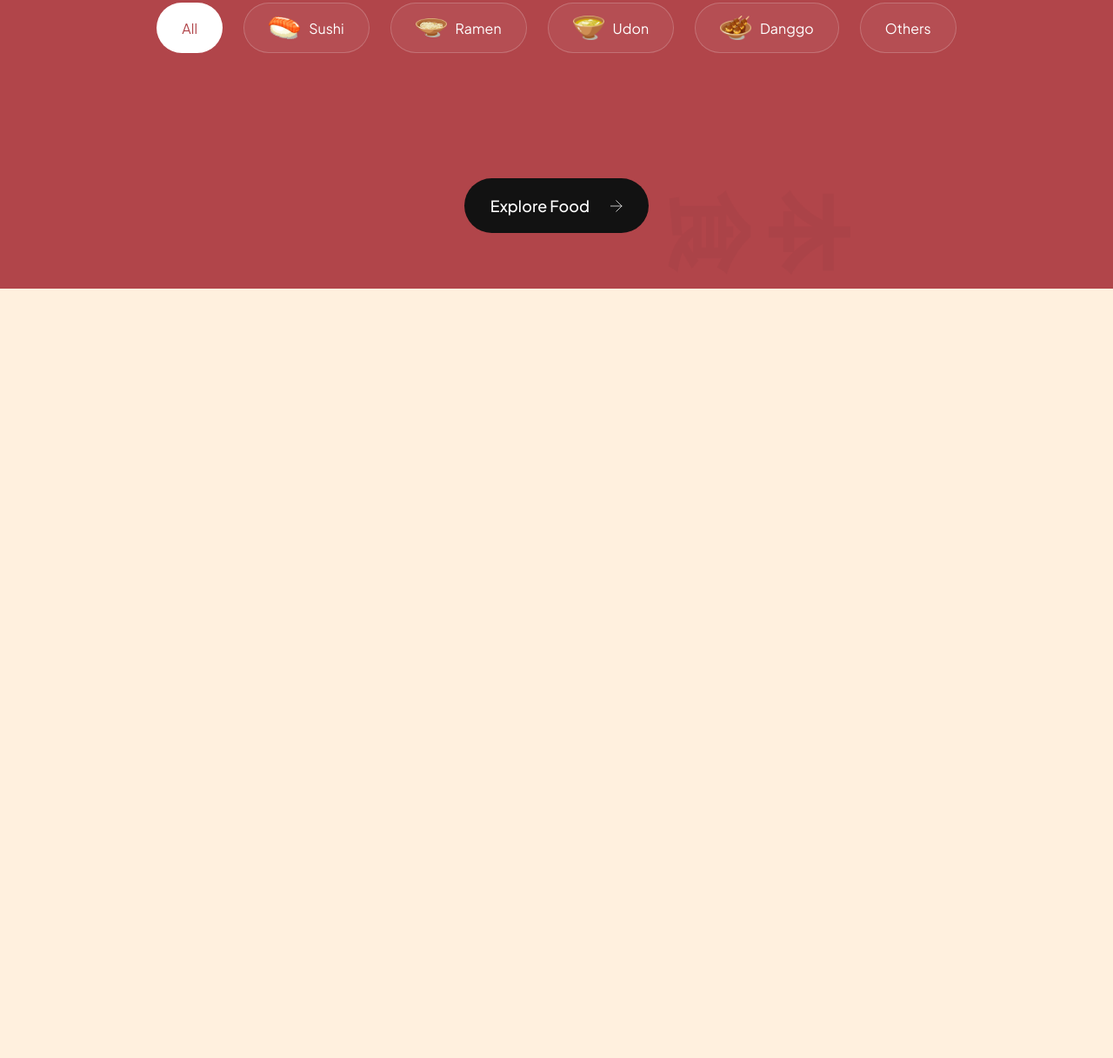
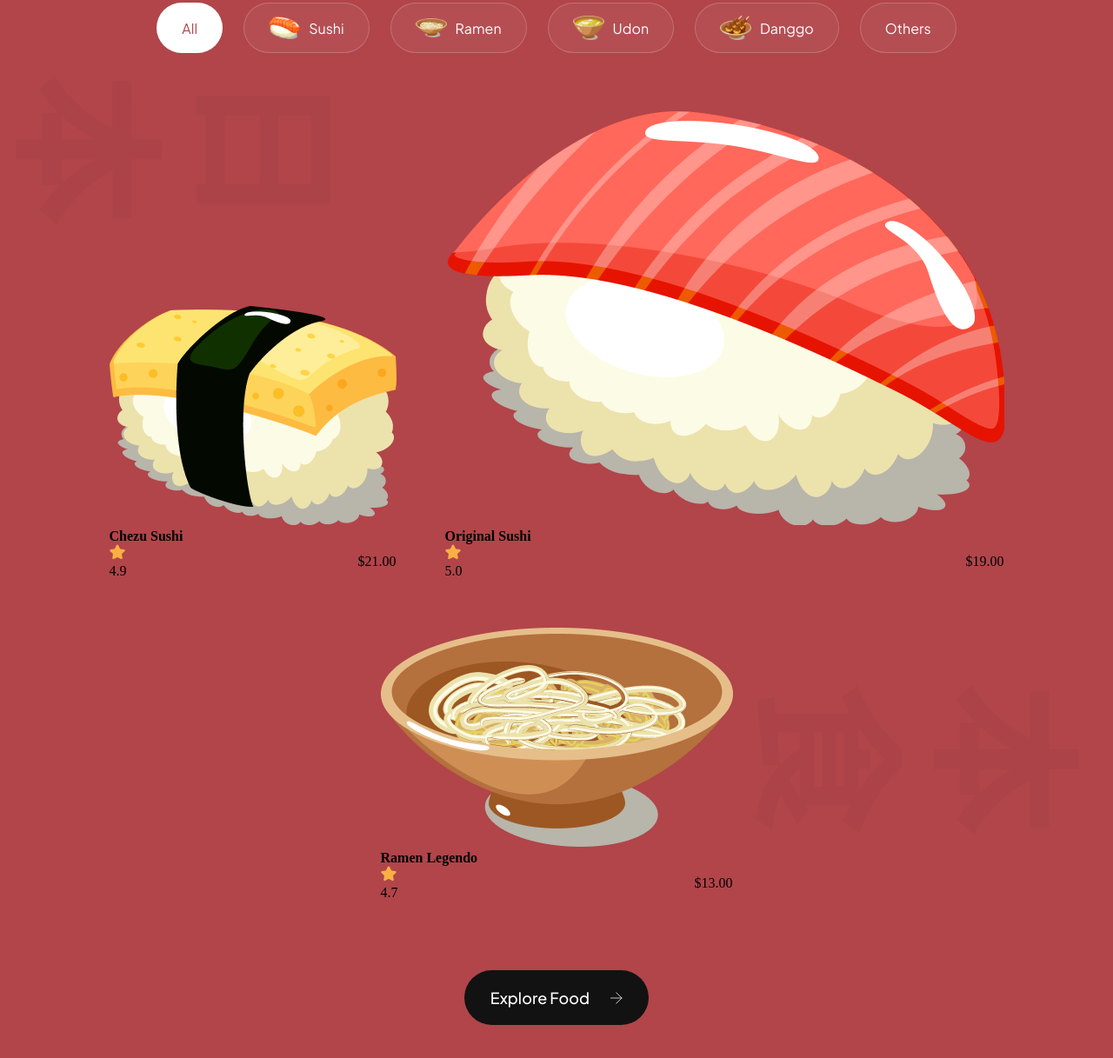
Before and after one commit to exzequel/sushi-static, a website built with Vite: page index.html in a window 1280 px wide. Shown: the part 1705-2922 px from the top of the page at 87% size. Before the commit the page ends 2037 px from the top, so only its background shows below. Built offline with nearby package versions, Linux system fonts and the light colour scheme.

Commit message:
add popular foods card content

```diff
--- a/index.html
+++ b/index.html
@@ -134,7 +134,47 @@
     </div>
 
     <div class="popular-foods__catalogue">
-      <!-- javascript -->
+      <article class="popular-foods__card">
+        <img class="popular-foods__card-image" src="assets/sushi-12.png" alt="sushi-12">
+        <h4 class="popular-foods__card-title">Chezu Sushi</h4>
+
+        <div class="popular-foods__card-details flex-between">
+          <div class="popular-foods__card-rating">
+            <img src="assets/star.svg" alt="star">
+            <p>4.9</p>
+          </div>
+
+          <p class="popular-foods__card-price">$21.00</p>
+        </div>
+      </article>
+
+      <article class="popular-foods__card active-card">
+        <img class="popular-foods__card-image" src="assets/sushi-11.png" alt="sushi-11">
+        <h4 class="popular-foods__card-title">Original Sushi</h4>
+
+        <div class="popular-foods__card-details flex-between">
+          <div class="popular-foods__card-rating">
+            <img src="assets/star.svg" alt="star">
+            <p>5.0</p>
+          </div>
+
+          <p class="popular-foods__card-price">$19.00</p>
+        </div>
+      </article>
+
+      <article class="popular-foods__card">
+        <img class="popular-foods__card-image" src="assets/sushi-10.png" alt="sushi-10">
+        <h4 class="popular-foods__card-title">Ramen Legendo</h4>
+
+        <div class="popular-foods__card-details flex-between">
+          <div class="popular-foods__card-rating">
+            <img src="assets/star.svg" alt="star">
+            <p>4.7</p>
+          </div>
+
+          <p class="popular-foods__card-price">$13.00</p>
+        </div>
+      </article>
     </div>
 
     <button class="popular-foods__button">
```
